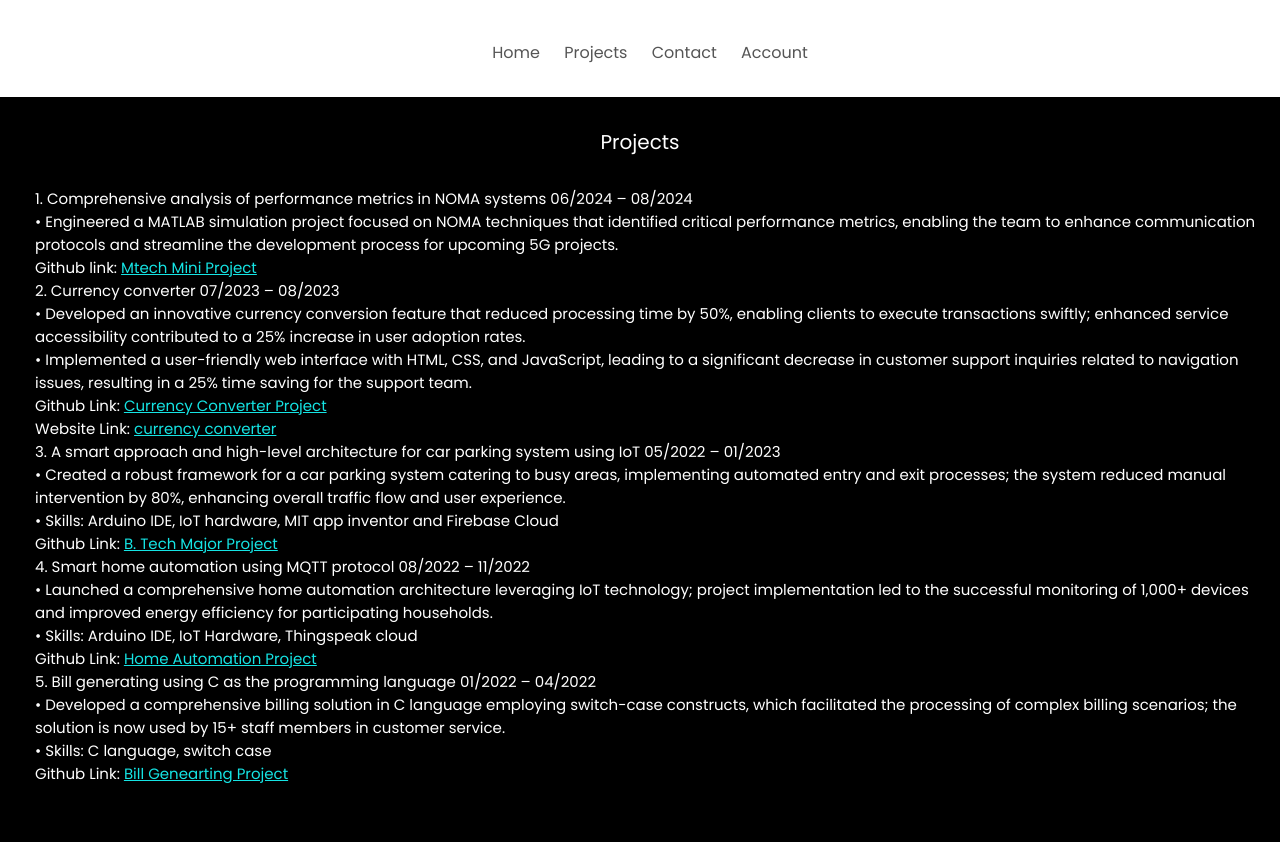
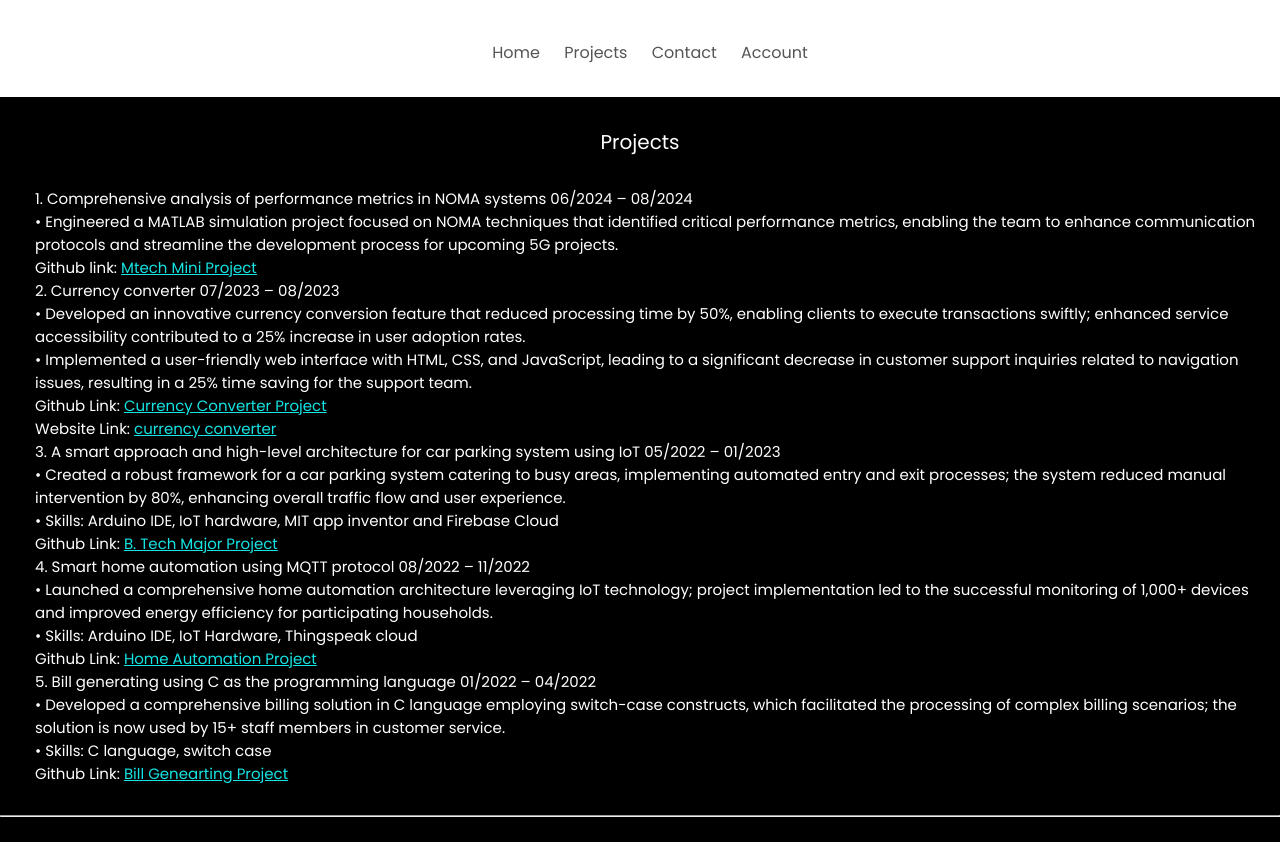
Before and after one commit to sujith-hub/myblog, a plain HTML site: page Projects.html in a window 1280 px wide. Shown: the top 842 px of the page. Drawn offline with Linux system fonts and the light colour scheme.

Commit message:
Update Projects.html

```diff
--- a/Projects.html
+++ b/Projects.html
@@ -72,7 +72,9 @@
             <li>Github Link: <a href="https://github.com/sujith-hub/project-on-c">Bill Genearting Project</a></li>
         </ul>
     </div>
-
+    <div class="line">
+        <hr>
+    </div>
     <!-----------------------footer-------------->
 
     <div class="footer">
```
